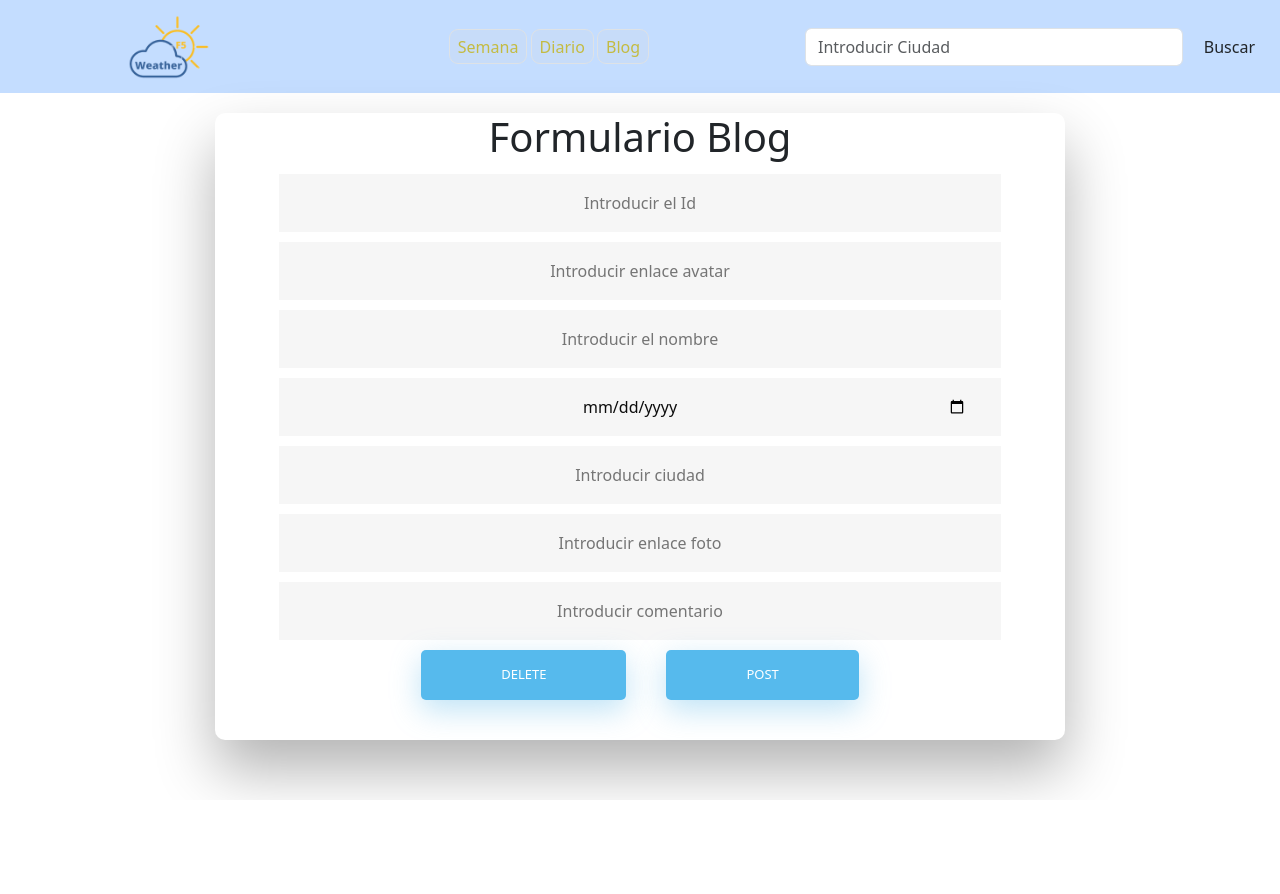
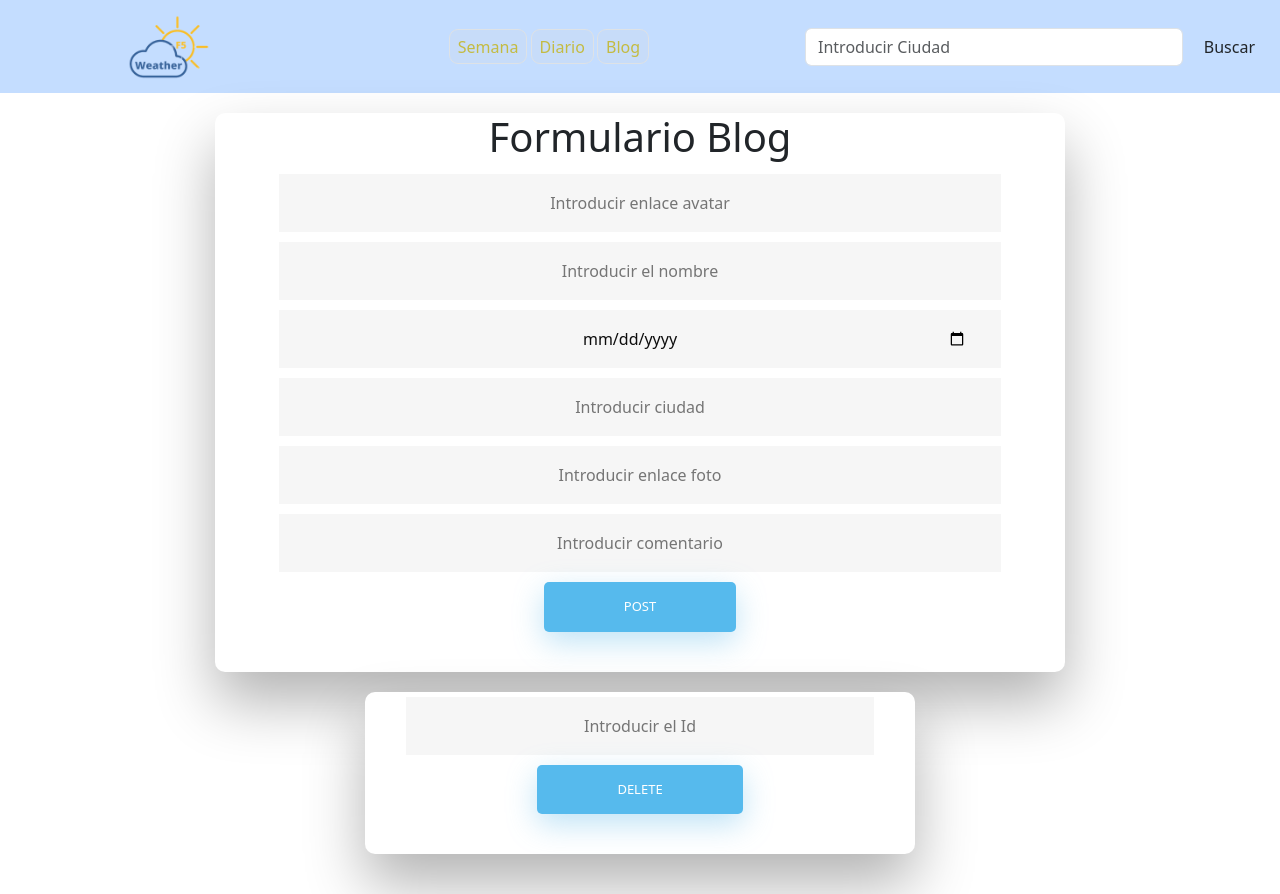
Before and after one commit to YorlinPacha/app_weather, a Vue app: page /formulario in a window 1280 px wide. Before the commit the page ends 800 px from the top, so only its background shows below. Built offline with nearby package versions, Linux system fonts and the light colour scheme.

Commit message:
cambios formulario

```diff
--- a/src/components/BlogComp.vue
+++ b/src/components/BlogComp.vue
@@ -180,6 +180,18 @@ async function getInfo(){
     background-color: #c4ddff75;
 
   }
+  @media (max-width: 1020px){
+    .container{
 
+    grid-template-columns: repeat(2, 1fr);
 
+  }
+  }
+  @media (max-width: 740px){
+    .container{
+
+    grid-template-columns: repeat(1, 1fr);
+
+  }
+  }
 </style>
--- a/src/views/FormularioView.vue
+++ b/src/views/FormularioView.vue
@@ -7,19 +7,27 @@
 </div>
 
     <form v-on:submit.prevent="formulario">
-                  <input type="text" id="id" class="fadeIn second" name="id" placeholder="Introducir el Id" v-model="id">
+
                   <input type="text" id="avatar" class="fadeIn third" name="avatar" placeholder="Introducir enlace avatar" v-model="avatar">
                   <input type="text" id="name" class="fadeIn fourth" name="name" placeholder="Introducir el nombre" v-model="name">
                   <input type="date" id="fecha" class="fadeIn fifth" name="fecha" placeholder="Introducir la fecha" v-model="fecha">
                   <input type="text" id="location" class="fadeIn sixth" name="location" placeholder="Introducir ciudad" v-model="lacation">
                   <input type="text" id="foto" class="fadeIn seventh" name="foto" placeholder="Introducir enlace foto" v-model="foto">
                   <input type="text" id="comentario" class="fadeIn eighth" name="comentario" placeholder="Introducir comentario" v-model="comentario">
-                  <input type="submit" class="fadeIn ninth" value="Delete">
+
                   <input type="submit" class="fadeIn tenth" value="Post">
                   <div class="error" v-if="error">{{ error }}</div>
                 </form>
-
-</div>
+            </div>
+            <div class="wrapper fadeInDown">
+            <div id="formContent-2">
+                <form v-on:submit.prevent="formulario">
+                  <input type="text" id="id" class="fadeIn second" name="id" placeholder="Introducir el Id" v-model="id">
+                  <input type="submit" class="fadeIn ninth" value="Delete">
+                  <div class="error" v-if="error">{{ error }}</div>
+                </form>
+            </div>
+            </div>
 </div>
       </div>
 </template>
@@ -44,6 +52,19 @@
   padding: 30px;
   width: 90%;
   max-width: 850px;
+  position: relative;
+  padding: 0px;
+  -webkit-box-shadow: 0 30px 60px 0 rgba(0,0,0,0.3);
+  box-shadow: 0 30px 60px 0 rgba(0,0,0,0.3);
+  text-align: center;
+}
+#formContent-2 {
+  -webkit-border-radius: 10px 10px 10px 10px;
+  border-radius: 10px 10px 10px 10px;
+  background: #fff;
+  padding: 40px;
+  width: 90%;
+  max-width: 550px;
   position: relative;
   padding: 0px;
   -webkit-box-shadow: 0 30px 60px 0 rgba(0,0,0,0.3);
```
